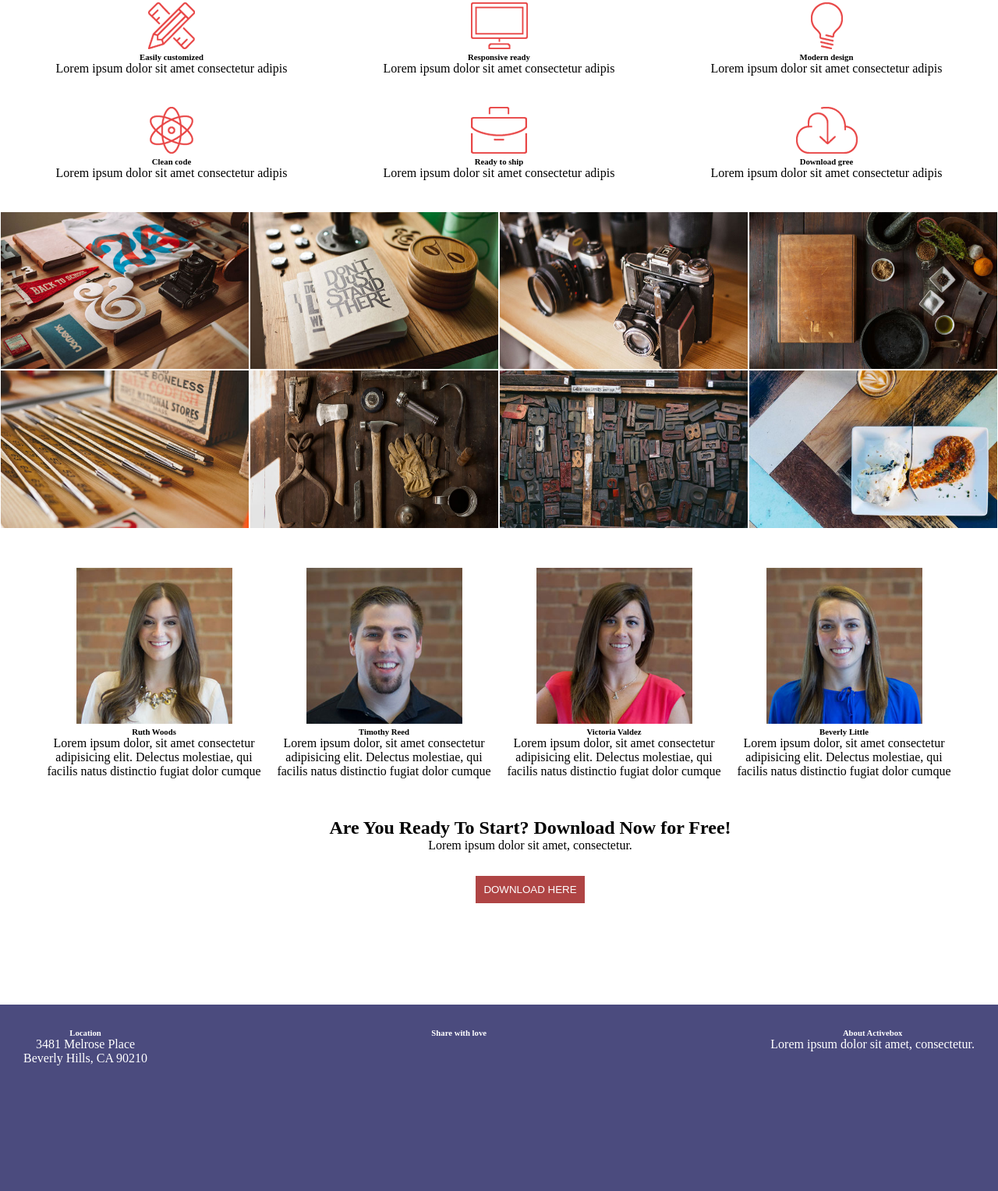
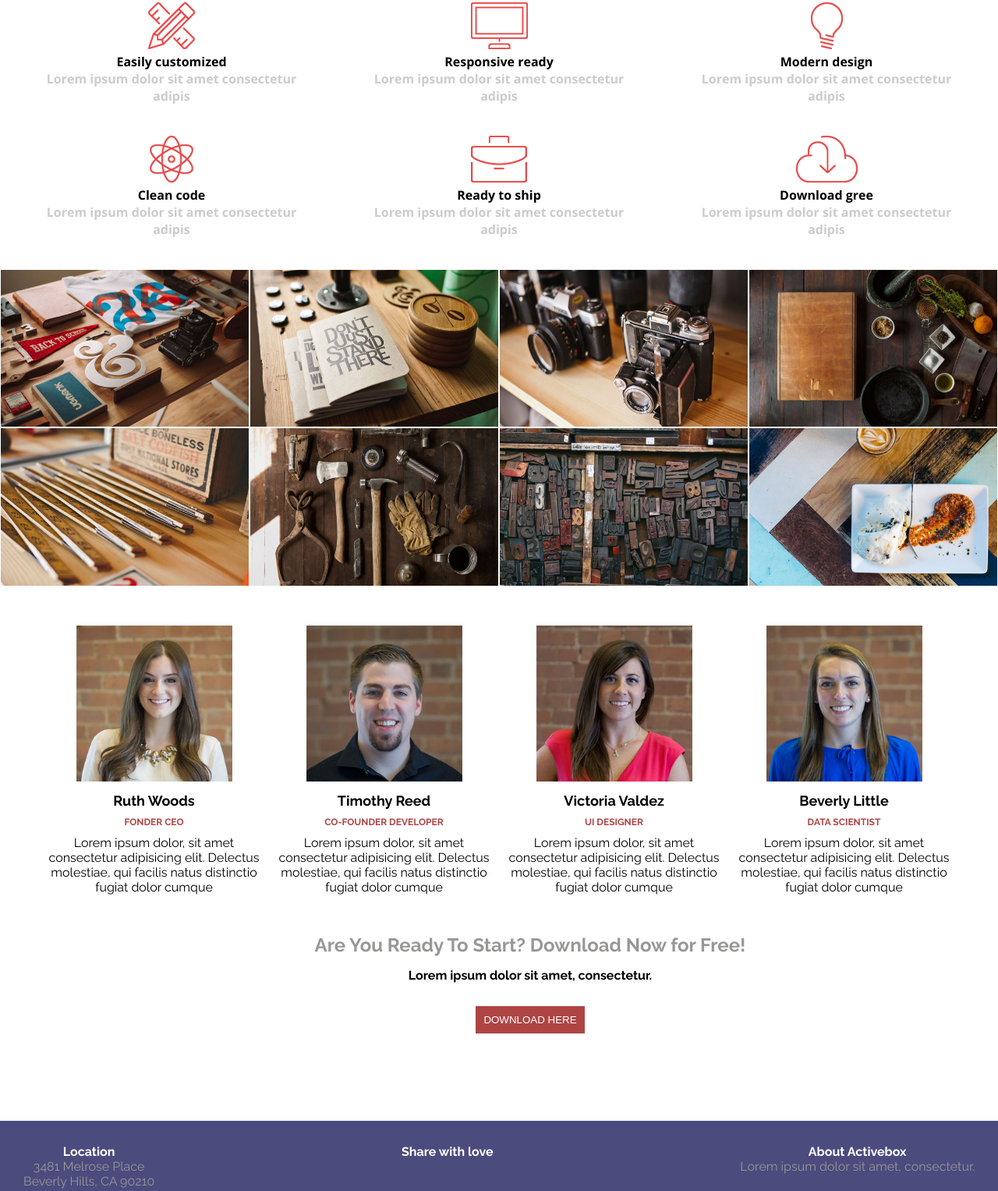
Before and after one commit to dayanapanova/SliceAndDice, a plain HTML site: page index.html in a window 1280 px wide. Shown: the part 487-2014 px from the top of the page at 78% size. Drawn offline with nearby package versions, Linux system fonts and the light colour scheme.

Commit message:
Adding the fonts to the project.

```diff
--- a/index.html
+++ b/index.html
@@ -39,34 +39,34 @@
     <div class="row">
         <div class="item">
             <img src="./images/icon1.png">
-            <h6>Easily customized</h6>
+            <h4>Easily customized</h4>
             <p>Lorem ipsum dolor sit amet consectetur adipis</p>
         </div>
         <div class="item">
             <img src="./images/icon2.png">
-            <h6>Responsive ready</h6>
+            <h4>Responsive ready</h4>
             <p>Lorem ipsum dolor sit amet consectetur adipis</p>
         </div>
         <div class="item">
             <img src="./images/icon3.png">
-            <h6>Modern design</h6>
+            <h4>Modern design</h4>
             <p>Lorem ipsum dolor sit amet consectetur adipis</p>
         </div>
     </div>
     <div class="row">
         <div class="item">
             <img src="./images/icon4.png">
-            <h6>Clean code</h6>
+            <h4>Clean code</h4>
             <p>Lorem ipsum dolor sit amet consectetur adipis</p>
         </div>
         <div class="item">
             <img src="./images/icon5.png">
-            <h6>Ready to ship</h6>
+            <h4>Ready to ship</h4>
             <p>Lorem ipsum dolor sit amet consectetur adipis</p>
         </div>
         <div class="item">
             <img src="./images/icon6.png">
-            <h6>Download gree</h6>
+            <h4>Download gree</h4>
             <p>Lorem ipsum dolor sit amet consectetur adipis</p>
         </div>
     </div>
@@ -85,25 +85,29 @@
     <div class="row-employees">
         <div class="employee">
             <img src="./images/person1.jpg">
-            <h6>Ruth Woods</h6>
+            <h5>Ruth Woods</h5>
+            <h6>Fonder ceo</h6>
             <p>Lorem ipsum dolor, sit amet consectetur adipisicing elit. Delectus molestiae, qui facilis natus
                 distinctio fugiat dolor cumque</p>
         </div>
         <div class="employee">
             <img src="./images/person2.jpg">
-            <h6>Timothy Reed</h6>
+            <h5>Timothy Reed</h5>
+            <h6>CO-founder developer</h6>
             <p>Lorem ipsum dolor, sit amet consectetur adipisicing elit. Delectus molestiae, qui facilis natus
                 distinctio fugiat dolor cumque</p>
         </div>
         <div class="employee">
             <img src="./images/person3.jpg">
-            <h6>Victoria Valdez</h6>
+            <h5>Victoria Valdez</h5>
+            <h6>UI Designer</h6>
             <p>Lorem ipsum dolor, sit amet consectetur adipisicing elit. Delectus molestiae, qui facilis natus
                 distinctio fugiat dolor cumque</p>
         </div>
         <div class="employee">
             <img src="./images/person4.jpg">
-            <h6>Beverly Little</h6>
+            <h5>Beverly Little</h5>
+            <h6>Data Scientist</h6>
             <p>Lorem ipsum dolor, sit amet consectetur adipisicing elit. Delectus molestiae, qui facilis natus
                 distinctio fugiat dolor cumque</p>
         </div>
@@ -114,18 +118,20 @@
         <button class="btn">Download here</button>
     </div>
     <footer>
+        <div class="container">
             <div class="row-footer">
                 <div class="instructions">
-                <h6>Location</h6>
+                    <h4>Location</h4>
                     <p>3481 Melrose Place</p>
                     <p>Beverly Hills, CA 90210</p>
                 </div>
                 <div class="instructions">
-                <h6>Share with love</h6>
+                    <h4>Share with love</h4>
                 </div>
                 <div class="instructions">
-                <h6>About Activebox</h6>
+                    <h4>About Activebox</h4>
                     <p>Lorem ipsum dolor sit amet, consectetur.</p>
+                </div>
             </div>
         </div>
         <div class="row-copyright">
--- a/style.css
+++ b/style.css
@@ -10,7 +10,6 @@
 .header-section {
     background-image: url('./images/header.jpg');
     object-fit: cover;
-    width: 100%;
     height: 450px;
     position: relative;
 }
@@ -18,12 +17,15 @@
 .header-section-navigation {
     display: flex;
     justify-content: space-between;
+    font-family: 'Open Sans';
+    font-size: 13px;
 }
 
-.logo {
+.logo  {
     width: 100px;
     height: 40px;
     display: block;
+    margin: 10px;
 }
 
 .header-section-navigation ul li  {
@@ -78,6 +80,11 @@
     flex-basis: 30%;
     text-align: center;
     align-items: center;
+    font-family: 'Open Sans';
+}
+
+.item p {
+    color: #ccc;
 }
 
 .row-images {
@@ -96,11 +103,24 @@
     display: flex;
     flex-wrap: nowrap;
     justify-content: space-around;
+    font-family: 'Raleway';
 }
 
 .employee {
     flex-basis: 25%;
     text-align: center;
+}
+
+.employee h5 {
+    margin: 10px;
+    font-size: 18px;
+}
+
+.employee h6 {
+    color: rgb(175, 68, 68);
+    margin: 10px;
+    font-size: 12px;
+    text-transform: uppercase;
 }
 
 .employee img {
@@ -112,10 +132,18 @@
     width: 100%;
     text-align: center;
     margin: 40px;
+    font-family: 'Raleway';
 }
 
 .section-download .btn {
     margin: 30px;
+}
+.section-download p {
+    font-weight: bold;
+}
+.section-download h2 {
+    margin: 15px;
+    color: rgb(153, 150, 150);
 }
 
 .row-footer {
@@ -126,6 +154,7 @@
     color: #fff;
     height: 200px;
     padding: 30px;
+    font-family: 'Raleway';
 }
 
 .row-copyright {
@@ -134,4 +163,9 @@
     color: #fff;
     height: 90px;
     padding: 20px;
+    font-family: 'Raleway';
 }
+
+.instructions p {
+    color:rgb(153, 150, 150)
+}
```
Lines whose indentation alone changed are shown as unchanged.
